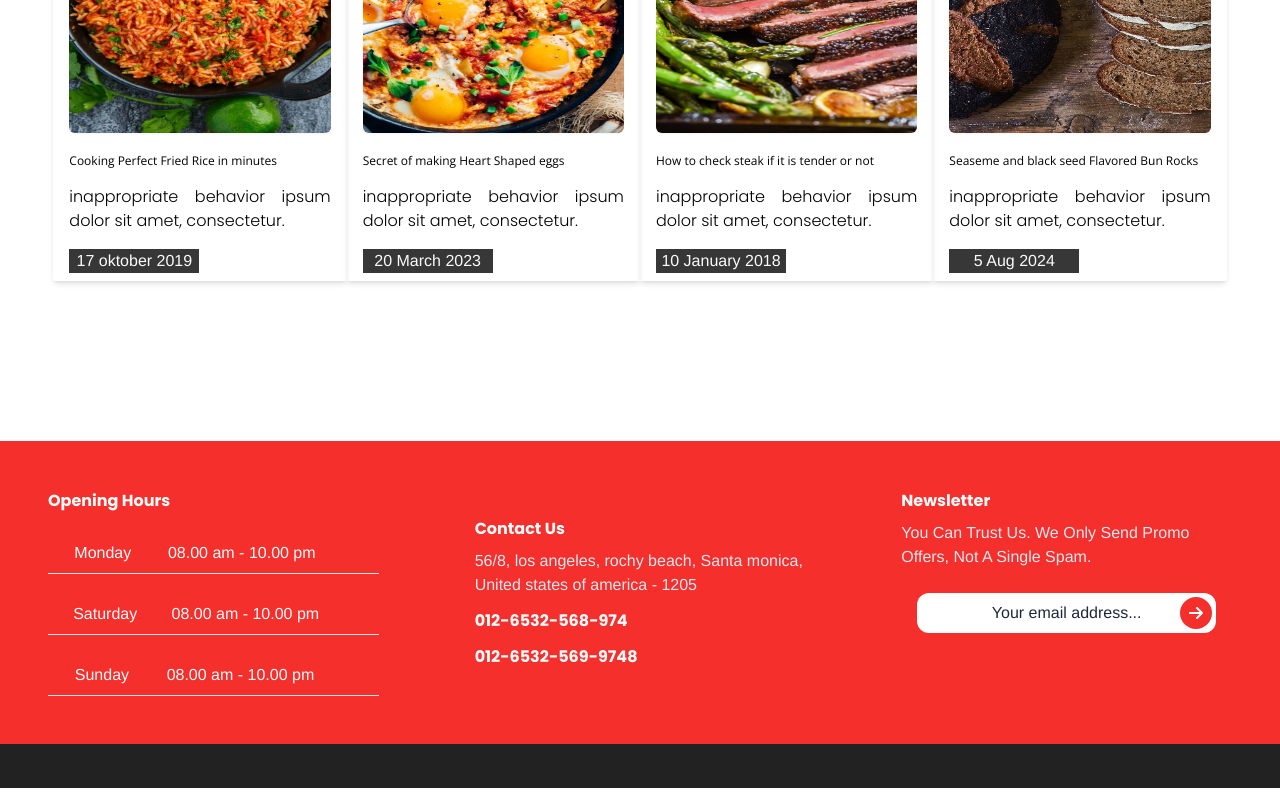
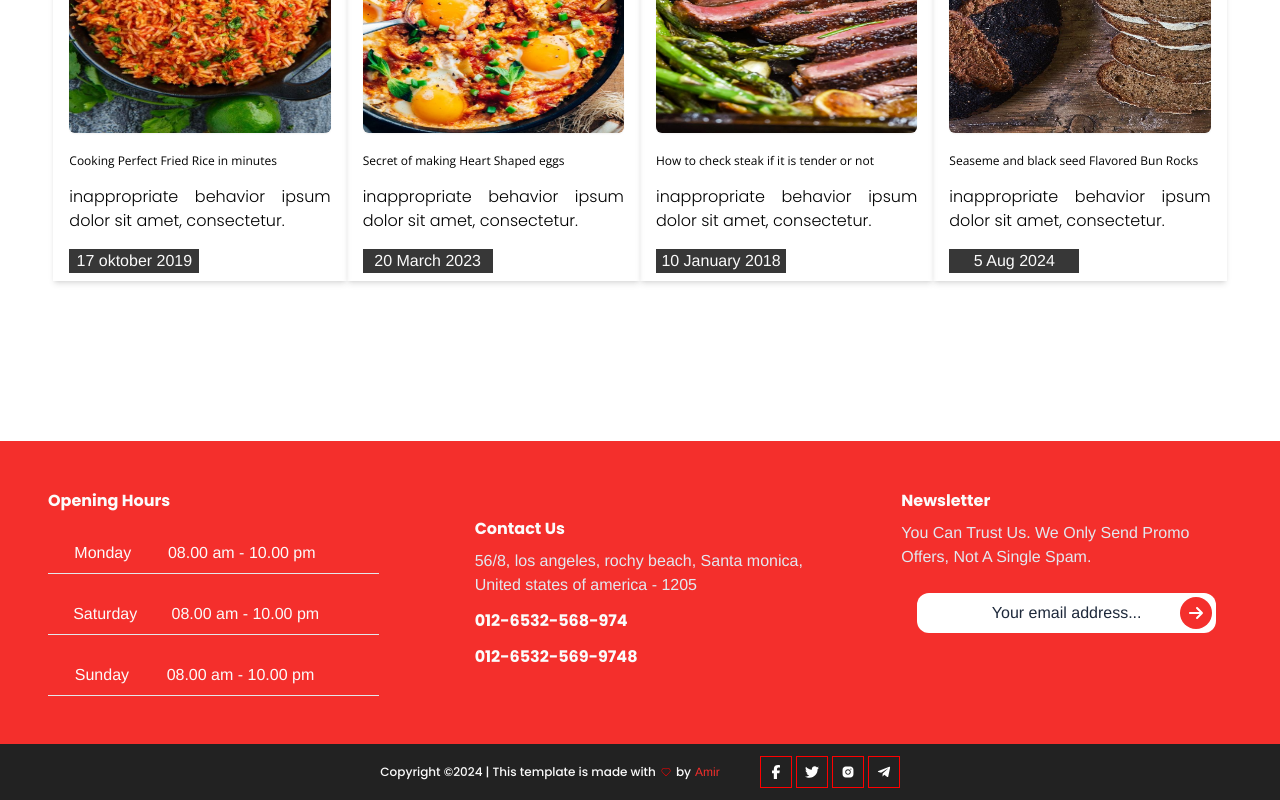
Before and after one commit to Code2Time/Marco-Restaurant, a React (Vite) app: page / in a window 1280 px wide. Shown: the part 5432-6232 px from the top of the page. Built offline with nearby package versions, Linux system fonts and the light colour scheme.

Commit message:
Update "Footer" Ui

```diff
--- a/src/components/Footer.tsx
+++ b/src/components/Footer.tsx
@@ -1,4 +1,7 @@
-import { FaArrowRight } from "react-icons/fa6";
+import { AiFillInstagram } from "react-icons/ai";
+import { CiHeart } from "react-icons/ci";
+import { FaTelegramPlane } from "react-icons/fa";
+import { FaArrowRight, FaFacebookF, FaTwitter } from "react-icons/fa6";
 
 function Footer() {
   return (
@@ -40,8 +43,17 @@ function Footer() {
                 </div>
             </div>
         </div>
-        <div className="item2 w-full h-11 bg-gray-4">
+        <div className="item2 w-full h-auto bg-gray-4 flex flex-col sm:flex-row justify-center items-center gap-4 sm:gap-10 p-3">
+          <div className="copy-right ">
+            <p className="flex items-center gap-1 poppins-5 text-xs">Copyright ©2024 | This template is made with <span ><CiHeart color="red" className="cursor-pointer" /></span>  by <span className="text-red1 cursor-pointer">Amir</span></p>
 
+          </div>
+          <div className="footer-icons flex gap-1">
+          <FaFacebookF  className="footer-icon size-8 p-2 text-white hover:bg-red1 hover:border-none cursor-pointer "/>
+          <FaTwitter className="footer-icon size-8 p-2 text-white hover:bg-red1 hover:border-none cursor-pointer " />
+          <AiFillInstagram className="footer-icon size-8 p-2 text-white hover:bg-red1 hover:border-none cursor-pointer " />
+          <FaTelegramPlane className="footer-icon size-8 p-2 text-white hover:bg-red1 hover:border-none cursor-pointer " />
+          </div>
         </div>
       </div>
     </>
--- a/src/styles/main-style.scss
+++ b/src/styles/main-style.scss
@@ -147,5 +147,10 @@ body{
       background-size: cover;
     }
 
+    .footer-icon{
+      transition: all 0.4s;
+      border: 1px solid red;
+    }
+
 
 }
```
